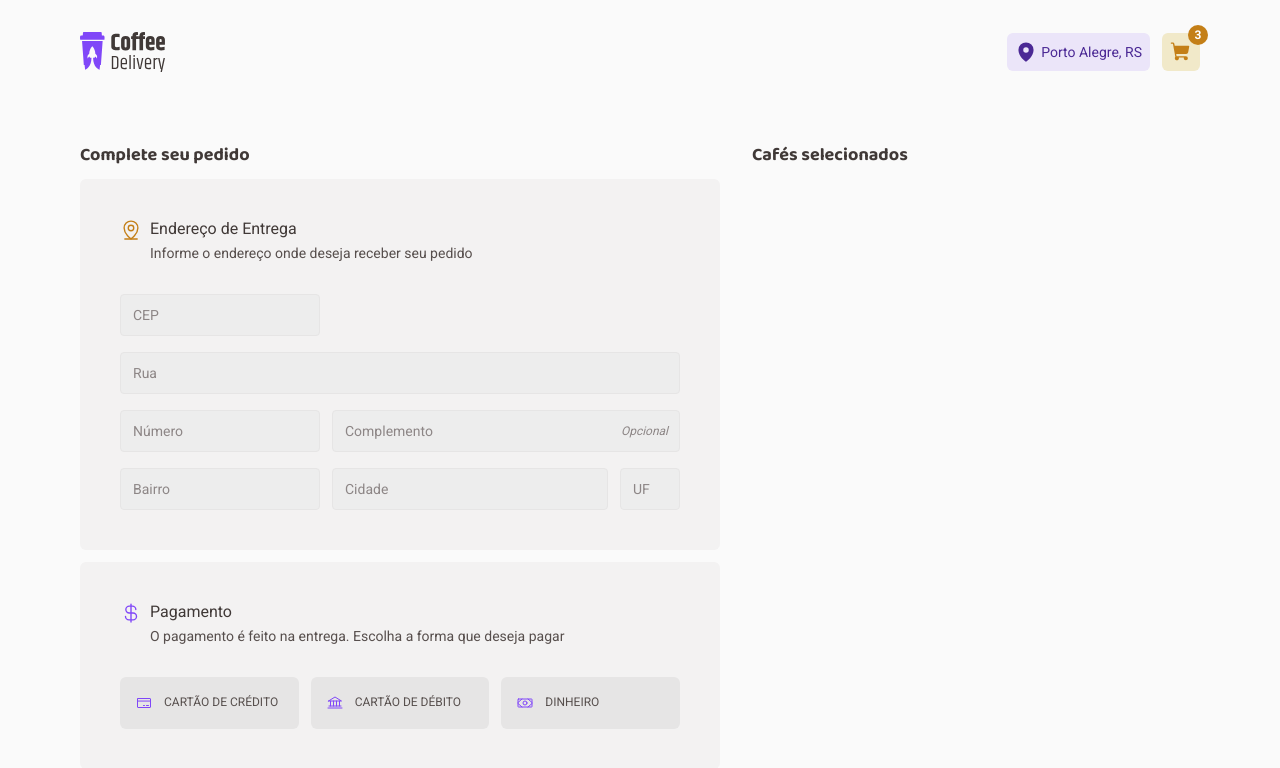
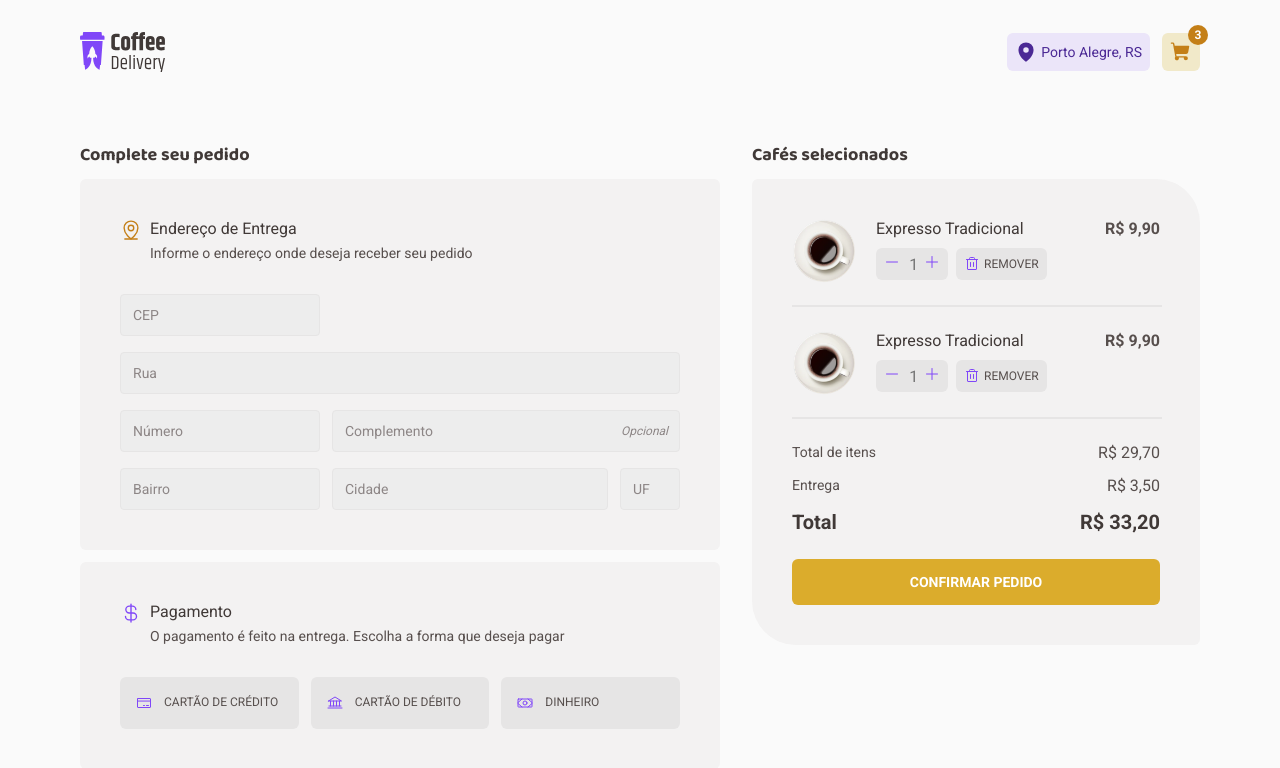
Before and after one commit to RafaelC77/ignite-react-coffee-delivery, a React (Vite) app: page /checkout in a window 1280 px wide. Shown: the top 768 px of the page. Built offline with nearby package versions, Linux system fonts and the light colour scheme.

Commit message:
feat: add selected coffees card to checkout page

```diff
--- a/src/pages/Checkout/index.tsx
+++ b/src/pages/Checkout/index.tsx
@@ -3,23 +3,37 @@ import {
   CreditCard,
   CurrencyDollar,
   MapPinLine,
+  Minus,
   Money,
+  Plus,
+  Trash,
 } from "phosphor-react";
 import {
   AddressAndPaymentInfo,
   AddressForm,
   AditionalInfo,
   BaseInput,
+  ButtonContainer,
   CheckoutComponent,
+  CheckoutSummary,
   CityInfo,
+  CoffeeInfo,
+  ConfirmOrderButton,
+  DecrementButton,
+  IncrementButton,
   InputFields,
   NumberInput,
   PaymentMethod,
   PaymentOptions,
   PostalCodeInput,
+  Price,
+  RemoveButton,
+  SelectedCoffeesCard,
   SelectedCoffeesInfo,
   StateInfo,
   StreetInput,
+  TotalItensPrice,
+  TotalPrice,
 } from "./styles";
 
 export function Checkout() {
@@ -84,6 +98,95 @@ export function Checkout() {
 
         <SelectedCoffeesInfo>
           <h2>Cafés selecionados</h2>
+          <SelectedCoffeesCard>
+            <ul>
+              <li>
+                <img
+                  src="src/assets/coffee_images/american_espresso.png"
+                  alt=""
+                />
+                <CoffeeInfo>
+                  <span>Expresso Tradicional</span>
+                  <ButtonContainer>
+                    <div>
+                      <DecrementButton>
+                        <Minus />
+                      </DecrementButton>
+                      <input
+                        type="amount"
+                        id="price"
+                        step={1}
+                        placeholder="1"
+                        readOnly
+                      />
+                      <IncrementButton>
+                        <Plus />
+                      </IncrementButton>
+                    </div>
+
+                    <RemoveButton>
+                      <Trash />
+                      <span>REMOVER</span>
+                    </RemoveButton>
+                  </ButtonContainer>
+                </CoffeeInfo>
+                <Price>R$ 9,90</Price>
+              </li>
+
+              <li>
+                <img
+                  src="src/assets/coffee_images/american_espresso.png"
+                  alt=""
+                />
+                <CoffeeInfo>
+                  <span>Expresso Tradicional</span>
+                  <ButtonContainer>
+                    <div>
+                      <DecrementButton>
+                        <Minus />
+                      </DecrementButton>
+                      <input
+                        type="amount"
+                        id="price"
+                        step={1}
+                        placeholder="1"
+                        readOnly
+                      />
+                      <IncrementButton>
+                        <Plus />
+                      </IncrementButton>
+                    </div>
+
+                    <RemoveButton>
+                      <Trash />
+                      <span>REMOVER</span>
+                    </RemoveButton>
+                  </ButtonContainer>
+                </CoffeeInfo>
+                <Price>R$ 9,90</Price>
+              </li>
+            </ul>
+
+            <CheckoutSummary>
+              <div>
+                <span>Total de itens</span>
+                <TotalItensPrice>R$ 29,70</TotalItensPrice>
+              </div>
+              <div>
+                <span>Entrega</span>
+                <TotalItensPrice>R$ 3,50</TotalItensPrice>
+              </div>
+
+              <TotalPrice>
+                <span>Total</span>
+                <span>R$ 33,20</span>
+              </TotalPrice>
+            </CheckoutSummary>
+
+            <ConfirmOrderButton type="submit">
+              CONFIRMAR PEDIDO
+            </ConfirmOrderButton>
+          </SelectedCoffeesCard>
         </SelectedCoffeesInfo>
       </form>
     </CheckoutComponent>
--- a/src/pages/Checkout/styles.ts
+++ b/src/pages/Checkout/styles.ts
@@ -169,4 +169,162 @@ export const PaymentOptions = styled.div`
   }
 `;
 
-export const SelectedCoffeesInfo = styled.div``;
+export const SelectedCoffeesInfo = styled.div`
+  width: 28rem;
+  display: flex;
+  flex-direction: column;
+  gap: 0.75rem;
+`;
+
+export const SelectedCoffeesCard = styled.div`
+  width: 100%;
+  padding: 2.5rem;
+  border-radius: 6px 44px;
+  background: ${(props) => props.theme["base-card"]};
+
+  ul {
+    display: flex;
+    flex-direction: column;
+    gap: 3rem;
+    list-style: none;
+  }
+
+  li {
+    display: flex;
+    justify-content: space-between;
+    gap: 1.25rem;
+    position: relative;
+
+    &::after {
+      content: "";
+      width: 100%;
+      border: 1px solid ${(props) => props.theme["base-button"]};
+      position: absolute;
+      bottom: -1.5rem;
+    }
+  }
+
+  img {
+    height: 4rem;
+  }
+`;
+
+export const CoffeeInfo = styled.div`
+  margin-right: auto;
+
+  span {
+    line-height: 130%;
+    color: ${(props) => props.theme["base-subtitle"]};
+  }
+`;
+
+export const Price = styled.span`
+  font-weight: 700;
+  line-height: 130%;
+  color: ${(props) => props.theme["base-text"]};
+`;
+
+export const DecrementButton = styled.button`
+  background: transparent;
+  border: 0;
+
+  color: ${(props) => props.theme["purple"]};
+
+  position: absolute;
+  left: 0.5rem;
+`;
+
+export const IncrementButton = styled.button`
+  background: transparent;
+  border: 0;
+  color: ${(props) => props.theme["purple"]};
+
+  position: absolute;
+  right: 0.5rem;
+`;
+
+export const RemoveButton = styled.button`
+  background: ${(props) => props.theme["base-button"]};
+  border: 0;
+  border-radius: 6px;
+  height: 2rem;
+  padding: 0 0.5rem;
+  color: ${(props) => props.theme["purple"]};
+
+  display: flex;
+  align-items: center;
+  gap: 0.25rem;
+
+  span {
+    font-size: 0.75rem;
+    line-height: 160%;
+    color: ${(props) => props.theme["base-text"]};
+  }
+`;
+
+export const ButtonContainer = styled.div`
+  display: flex;
+  gap: 0.5rem;
+  margin-top: 0.5rem;
+
+  div {
+    position: relative;
+    display: flex;
+    align-items: center;
+    width: 4.5rem;
+  }
+
+  input {
+    width: 4.5rem;
+    height: 2rem;
+    background: ${(props) => props.theme["base-button"]};
+    border-radius: 6px;
+    border: 0;
+    text-indent: 45%;
+    padding: 0 0.5rem;
+    color: ${(props) => props.theme["base-title"]};
+  }
+`;
+
+export const CheckoutSummary = styled.div`
+  margin-top: 3rem;
+  display: flex;
+  flex-direction: column;
+  gap: 0.75rem;
+
+  font-size: 0.875rem;
+  line-height: 130%;
+  color: ${(props) => props.theme["base-text"]};
+
+  div {
+    display: flex;
+    justify-content: space-between;
+  }
+`;
+
+export const TotalItensPrice = styled.span`
+  font-size: 1rem;
+  line-height: 130%;
+`;
+
+export const TotalPrice = styled.div`
+  font-size: 1.25rem;
+  font-weight: 700;
+  line-height: 130%;
+  color: ${(props) => props.theme["base-subtitle"]};
+`;
+
+export const ConfirmOrderButton = styled.button`
+  width: 100%;
+  height: 2.875rem;
+  border-radius: 6px;
+  border: 0;
+  background: ${(props) => props.theme["yellow"]};
+  color: ${(props) => props.theme["white"]};
+  margin-top: 1.5rem;
+
+  font-weight: 700;
+  font-size: 0.875rem;
+  line-height: 160%;
+  text-transform: uppercase;
+`;
```
